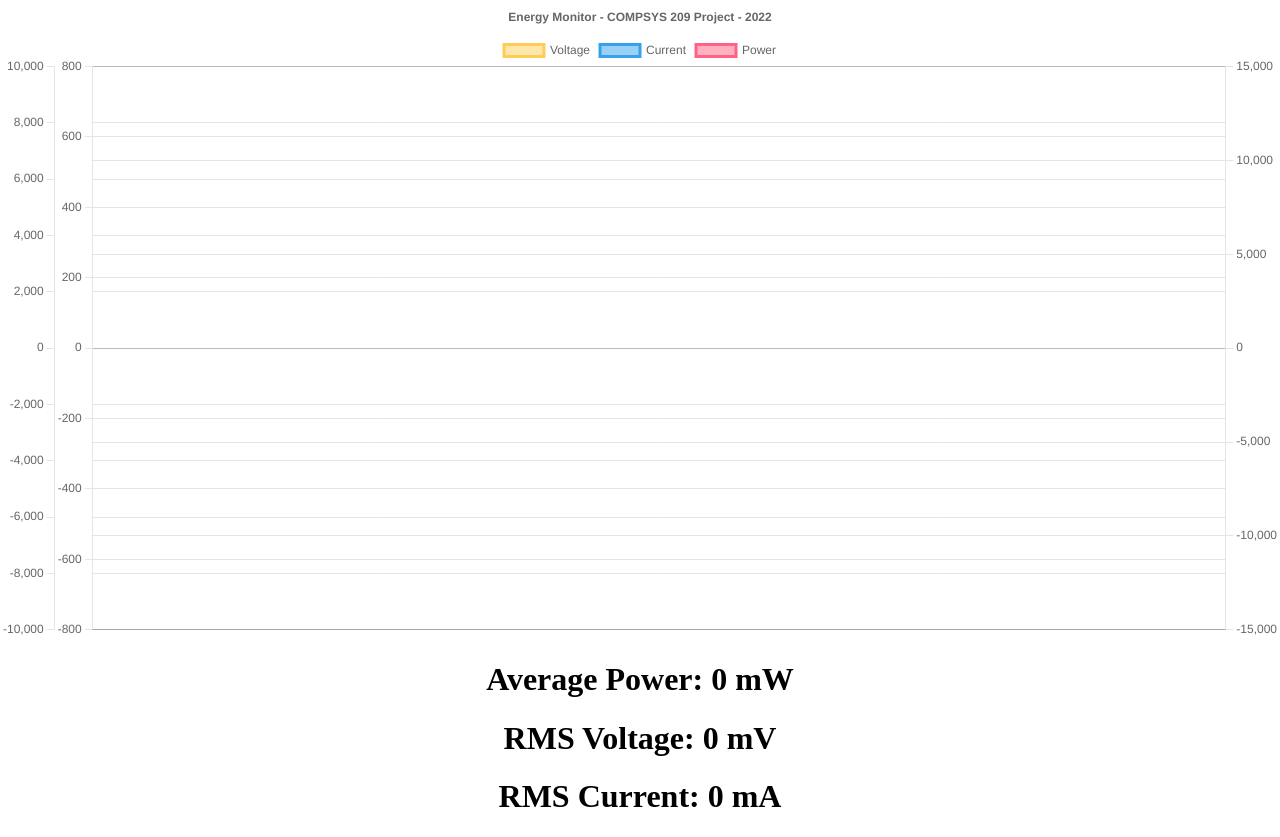
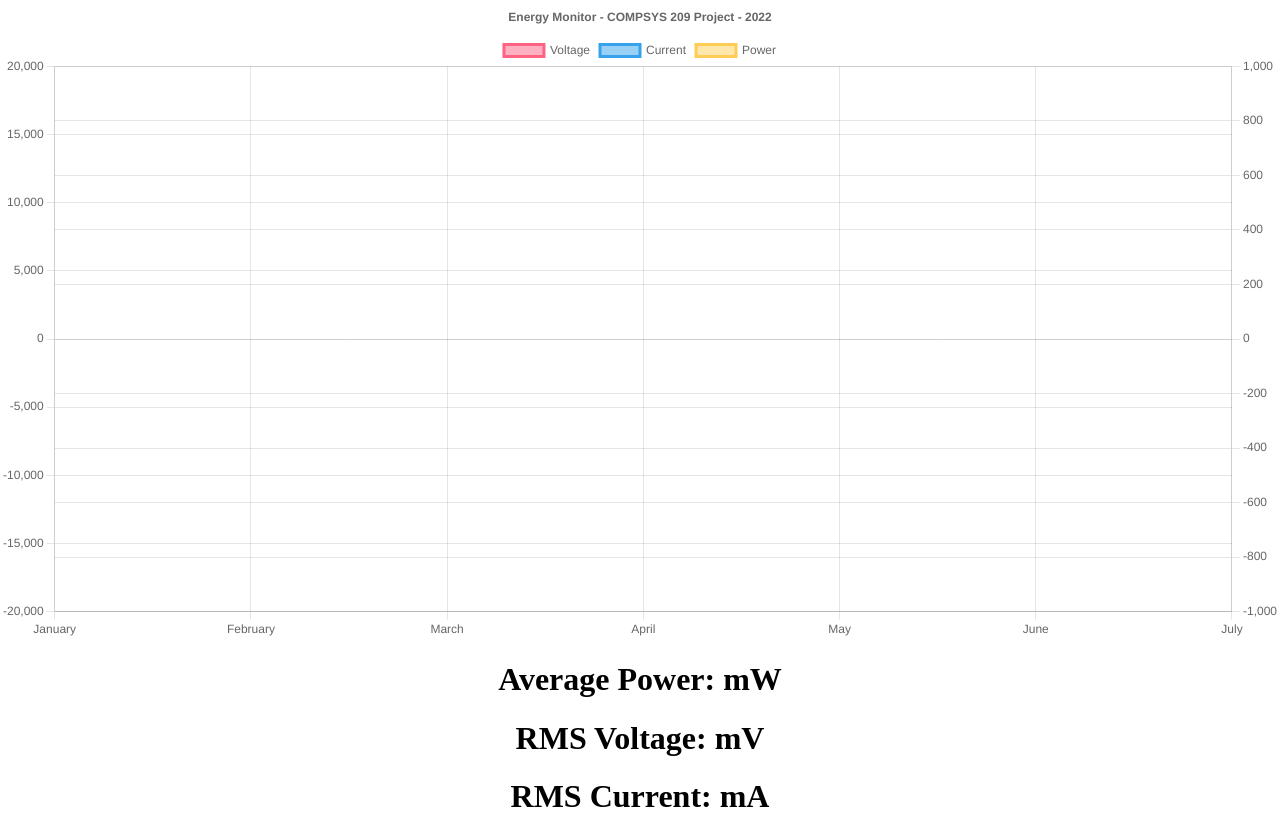
Before and after one commit to KeiHara/compsys209, a Next.js app: page / in a window 1280 px wide. Built offline with nearby package versions, Linux system fonts and the light colour scheme; no server answers; the database is empty.

Commit message:
Updated to have rms values

```diff
--- a/pages/index.js
+++ b/pages/index.js
@@ -1,7 +1,6 @@
-import { initializeApp } from 'firebase/app';
-import { getFirestore, collection, onSnapshot, query, orderBy, limit } from 'firebase/firestore';
-import React, { useEffect, createRef } from 'react';
-
+import {initializeApp} from 'firebase/app';
+import {getFirestore, collection, onSnapshot, query, orderBy, limit} from 'firebase/firestore';
+import React, {useEffect, createRef} from 'react';
 import {
     Chart as ChartJS,
     CategoryScale,
@@ -12,7 +11,7 @@ import {
     Tooltip,
     Legend,
 } from 'chart.js';
-import { Line } from 'react-chartjs-2';
+import {Line} from 'react-chartjs-2';
 
 const app = initializeApp({
     apiKey: "AIzaSyC8c2aceapQj5tFeCa2oSTtheQyyZ3weDQ",
@@ -40,7 +39,7 @@ ChartJS.register(
 export const options = {
     responsive: true,
     interaction: {
-    mode: "index" ,
+        mode: "index",
         intersect: false
     },
     stacked: false,
@@ -55,66 +54,58 @@ export const options = {
             type: "linear",
             display: true,
             position: "left",
-      suggestedMin: -700,
-      suggestedMax: 700,
+            suggestedMin: -20000,
+            suggestedMax: 20000,
         },
         y1: {
             type: "linear",
             display: true,
             position: "right",
-      suggestedMax: 14000,
-      suggestedMin: -14000
+            suggestedMax: 1000,
+            suggestedMin: -1000
         },
         y2: {
             type: "linear",
-      display: true,
+            display: false,
             position: "left",
-      suggestedMax: 10000,
-      suggestedMin: -10000
+            suggestedMax: 20000,
+            suggestedMin: -20000
         }
     }
 };
 
+const labels = ['January', 'February', 'March', 'April', 'May', 'June', 'July'];
 
 export default function Home() {
-  // create a power, voltage, current variable to display in html
-  const [power, setPower] = React.useState(0);
-  const [voltage, setVoltage] = React.useState(0);
-  const [current, setCurrent] = React.useState(0);
 
     const chartRef = createRef()
-  let graphData = {
-    labels: [],
+    let data = {
+        labels,
         datasets: [
             {
                 label: 'Voltage',
-        data: [],
-        borderColor: 'rgb(255, 205, 86)',
-        backgroundColor: 'rgba(255, 205, 86, 0.5)',
-        tension: 0.25,
+                borderColor: 'rgb(255, 99, 132)',
+                backgroundColor: 'rgba(255, 99, 132, 0.5)',
+                tension: 0.4,
+                yAxisID: 'y',
+            },
+            {
+                label: 'Current',
+                borderColor: 'rgb(53, 162, 235)',
+                backgroundColor: 'rgba(53, 162, 235, 0.5)',
+                tension: 0.4,
                 yAxisID: 'y1'
             },
             {
-        label: 'Current',
-        data: [],
-        borderColor: 'rgb(54, 162, 235)',
-        backgroundColor: 'rgba(54, 162, 235, 0.5)',
-        tension: 0.25,
-        yAxisID: 'y',
-      },
-      {
                 label: 'Power',
-        data: [],
-        borderColor: 'rgb(255, 99, 132)',
-        backgroundColor: 'rgba(255, 99, 132, 0.5)',
-        tension: 0.25,
-        yAxisID: 'y2',
+                borderColor: 'rgb(255, 205, 86)',
+                backgroundColor: 'rgba(255, 205, 86, 0.5)',
+                tension: 0.4,
+                yAxisID: 'y2'
             }
+        ],
+    };
 
-    ],
-    options: options
-  }
-  // get real-time updates from the database
     useEffect(() => {
         const arduinoRef = collection(db, 'arduino');
         const q = query(arduinoRef, orderBy('timestamp', 'desc'), limit(1));
@@ -124,14 +115,20 @@ export default function Home() {
                 ...doc.data()
             }))
 
-      if (data[0]['raw-voltage'].length < 20 || data[0]['raw-current'].length < 100) {
-        return;
-      }
+            // if (data[0]['raw-voltage'].length < 20 || data[0]['raw-current'].length < 100) {
+            //   return;
+            // }
+
+            console.log(data)
 
             // update the power variable
-      setPower(data[0].power);
-      setVoltage(data[0].voltage);
-      setCurrent(data[0].current);
+            document.getElementById('power').innerHTML = data[0]['power'];
+            // voltage
+            document.getElementById('voltage').innerHTML = data[0]['voltage'];
+            // current
+            document.getElementById('current').innerHTML = data[0]['current'];
+
+
             // split raw-voltage into a array by character ^
             // labels 1 to 40
             chartRef.current.data.labels = [...Array(data[0]["raw-voltage"].split("^").length).keys()].map((i) => i + 1)
@@ -141,6 +138,7 @@ export default function Home() {
             // multiply raw voltage by current and divide by 1000 to get power with rounding
             chartRef.current.data.datasets[2].data = (data[0]["raw-voltage"].split("^").map((voltage, index) => Math.round((voltage * data[0]["raw-current"].split("^")[index]) / 1000)))
 
+            console.log((data[0]["raw-voltage"].split("^")))
             chartRef.current.update();
         });
         return () => unsubscribe();
@@ -148,15 +146,15 @@ export default function Home() {
 
     return (
         <div>
-        <Line className="chart" options={options} ref={chartRef} data={graphData} />
+            <Line options={options} data={data} ref={chartRef}/>
             <div>
                <div style={{textAlign: "center"}}>
-            <h1> Average Power: {power} mW </h1>
-            <h1> RMS Voltage: {voltage} mV </h1>
-            <h1> RMS Current: {current} mA </h1>
+                 <h1> Average Power: <span id={"power"}></span> mW </h1>
+                   <h1> RMS Voltage: <span id={"voltage"}></span> mV </h1>
+                <h1> RMS Current: <span id={"current"}></span> mA </h1>
              </div>
 
             </div>
         </div>
-  )
+    );
 }
```
Lines whose indentation alone changed are shown as unchanged.
